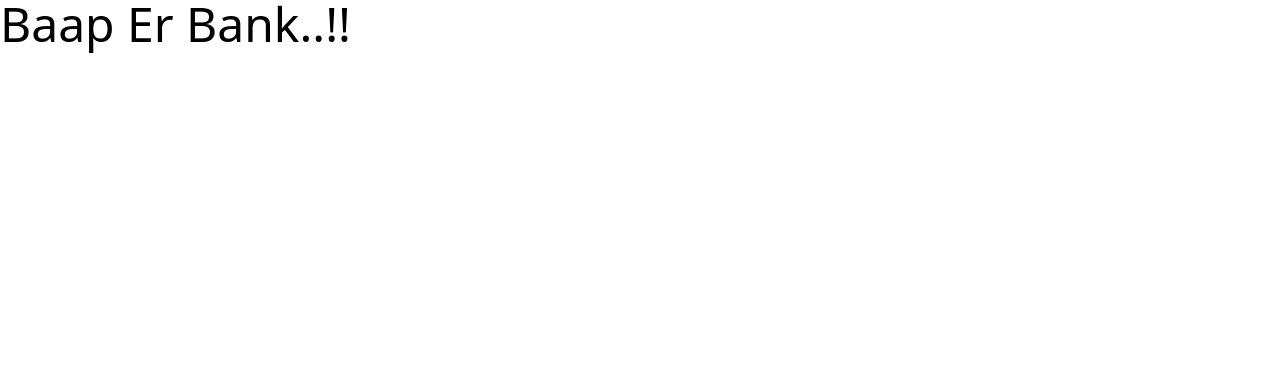
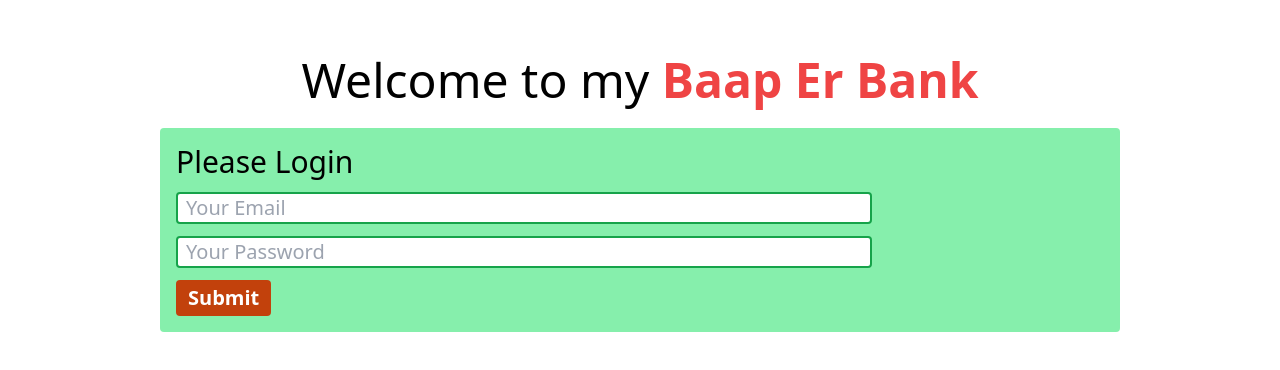
Before and after one commit to MohammadAmitHasan/Baap-Er-Bank, a plain HTML site: page index.html in a window 1280 px wide. Drawn offline with nearby package versions, Linux system fonts and the light colour scheme.

Commit message:
Login Form

```diff
--- a/index.html
+++ b/index.html
@@ -11,8 +11,22 @@
 
 <body>
     <header>
-        <h1 class="text-5xl">Baap Er Bank..!!</h1>
+        <h1 class="text-5xl text-center mt-14">Welcome to my
+            <span class="font-semibold text-red-500">Baap Er Bank</span>
+        </h1>
     </header>
+    <main>
+        <section>
+            <div class="bg-green-300 w-3/4 mx-auto mt-6 p-4 rounded">
+                <h3 class="text-3xl mb-3 font-medium">Please Login</h3>
+                <input class="block w-3/4 px-2 border-2 text-xl rounded border-green-600 mb-3" type="text"
+                    placeholder="Your Email">
+                <input class="block w-3/4 px-2 border-2 text-xl rounded border-green-600 mb-3" type="password"
+                    placeholder="Your Password">
+                <button class="text-xl font-semibold bg-orange-700 text-white rounded px-3 py-1">Submit</button>
+            </div>
+        </section>
+    </main>
 </body>
 
 </html>
```
